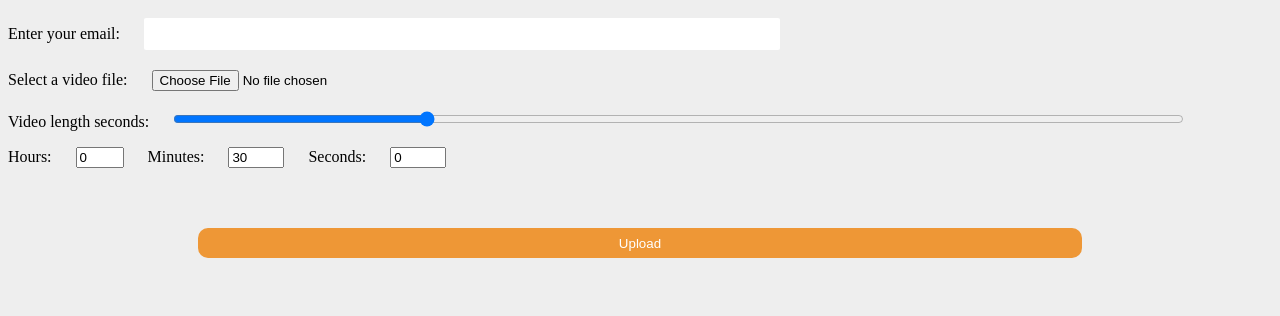
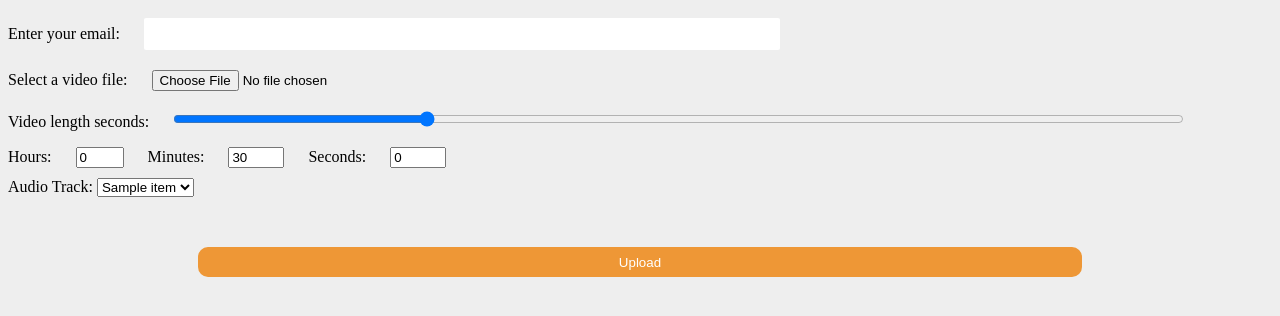
Before and after one commit to shanko07/video-converter-app, a Flask app: template images/standalonedocker/templates/home.html in a window 1280 px wide. Shown: the top 316 px of the page. Run offline with Flask 2, Linux system fonts and the light colour scheme; the template is opened without the code that fills it: most values are stand-ins (such as "Sample title", 1, 10 or a date in 2020); parts of the project's set-up code (start-up, migrations or seed data) failed here and were passed over.

Commit message:
Allow selection of audio backing track

```diff
--- a/images/standalonedocker/app.py
+++ b/images/standalonedocker/app.py
@@ -5,6 +5,7 @@ import concurrent.futures
 from email.mime.multipart import MIMEMultipart
 from email.mime.text import MIMEText
 from urllib.parse import quote
+import glob
 
 app = Flask(__name__)
 
@@ -14,7 +15,9 @@ executor = concurrent.futures.ProcessPoolExecutor(max_workers=2)
 def submit_job():
     print("I'm here")
     if request.method == 'GET':
-        return render_template('home.html')
+        audio_files = glob.glob(r"./video-countdown/*.mp3")
+        audio_files = [os.path.basename(item) for item in audio_files if os.path.basename(item) != 'looped_audio.mp3']
+        return render_template('home.html', audio_options=audio_files)
     elif request.method == 'POST':
         print('form', request.form)
         key = Path(request.files['video'].filename).stem + '-' + str(time.time())
@@ -22,12 +25,14 @@ def submit_job():
         request.files['video'].save(os.path.join(key, request.files['video'].filename))
         print('files', request.files)
         print(request.url_root)
-        executor.submit(convert_video, key, request.files['video'].filename, request.form['email'], request.form['durationslider'])
+        executor.submit(convert_video, key, request.files['video'].filename, request.form['email'], request.form['durationslider'], request.form['audio'])
         return render_template('success.html', file=request.files['video'].filename, email=request.form.get('email', 'None'))
 
-def convert_video(directory, file, email, duration):
+def convert_video(directory, file, email, duration, audio):
     print(directory, file, request.url_root, duration)
-    os.system(f'cd \'{directory}\'; cp ../video-countdown/* .; cp \'{file}\' announcements.mp4; bash main.sh {duration}; mv fade_vid.mp4 \'{directory}-converted.mp4\'')
+    command = f'cd \'{directory}\'; cp ../video-countdown/* .; cp \'{file}\' announcements.mp4; bash main.sh {duration} {audio}; mv fade_vid.mp4 \'{directory}-converted.mp4\''
+    print(command)
+    os.system(command)
     print('done!')
     print('directory', directory)
     link_url = os.path.join(os.environ.get('APP_ROOT_URL', 'http://www.stephenshanko.com/converter'), 'converted', quote(directory), quote(f'{directory}-converted.mp4'))
--- a/images/standalonedocker/templates/home.html
+++ b/images/standalonedocker/templates/home.html
@@ -71,6 +71,15 @@
       <label for='s'>Seconds:</label>
       <input id='s' name='s' type='number' min='0' max='59' value="0" onchange="labelToSlider()" oninput="labelToSlider()">
     </div>
+    <div>
+      <label for="audio">Audio Track:</label>
+      <select name="audio" id="audio">
+        {%for item in audio_options%}
+
+          <option value="{{item}}">{{item}}</option>
+        {%endfor%}
+      </select>
+    </div>
     <div id="submit-block">
       <input type="submit" id="submit" value="Upload">
     </div>
```
